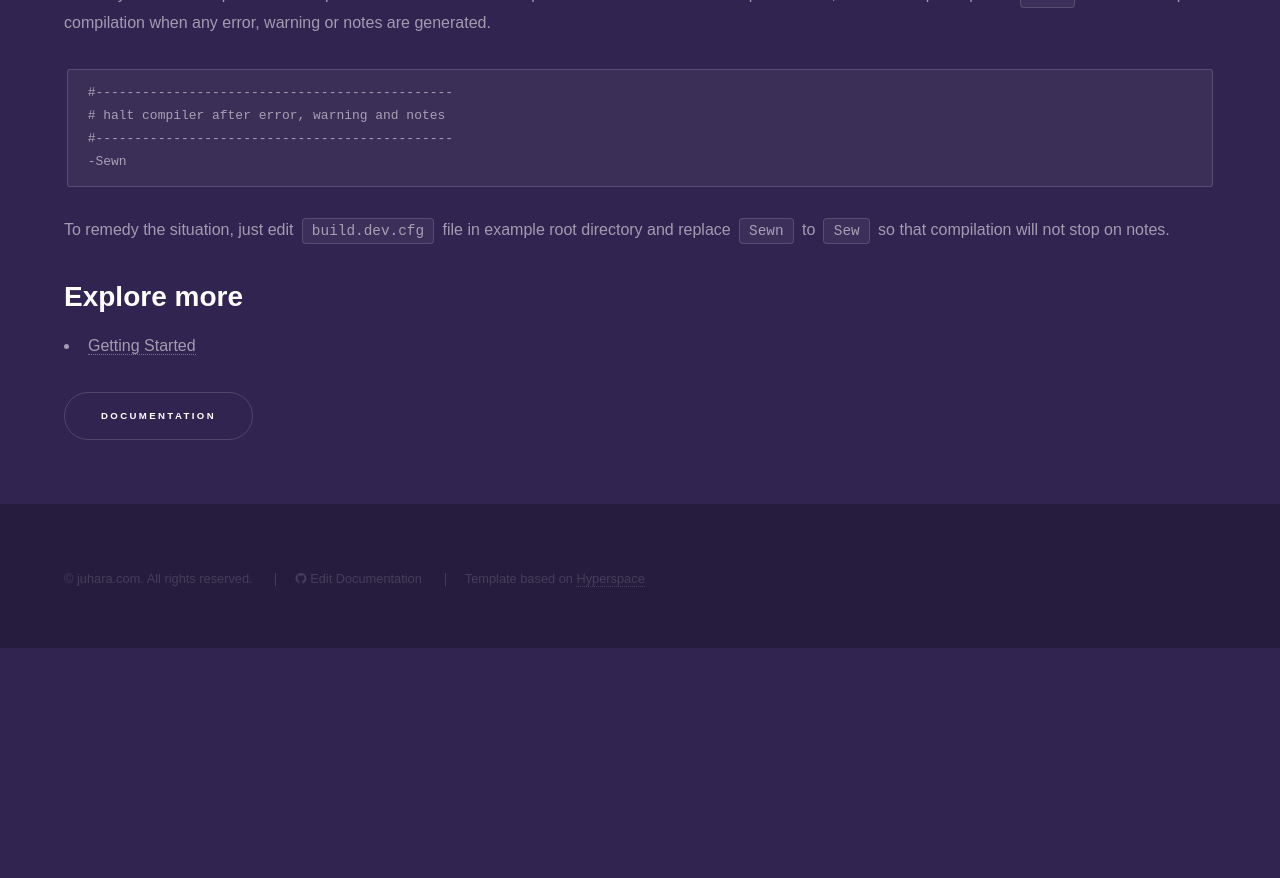
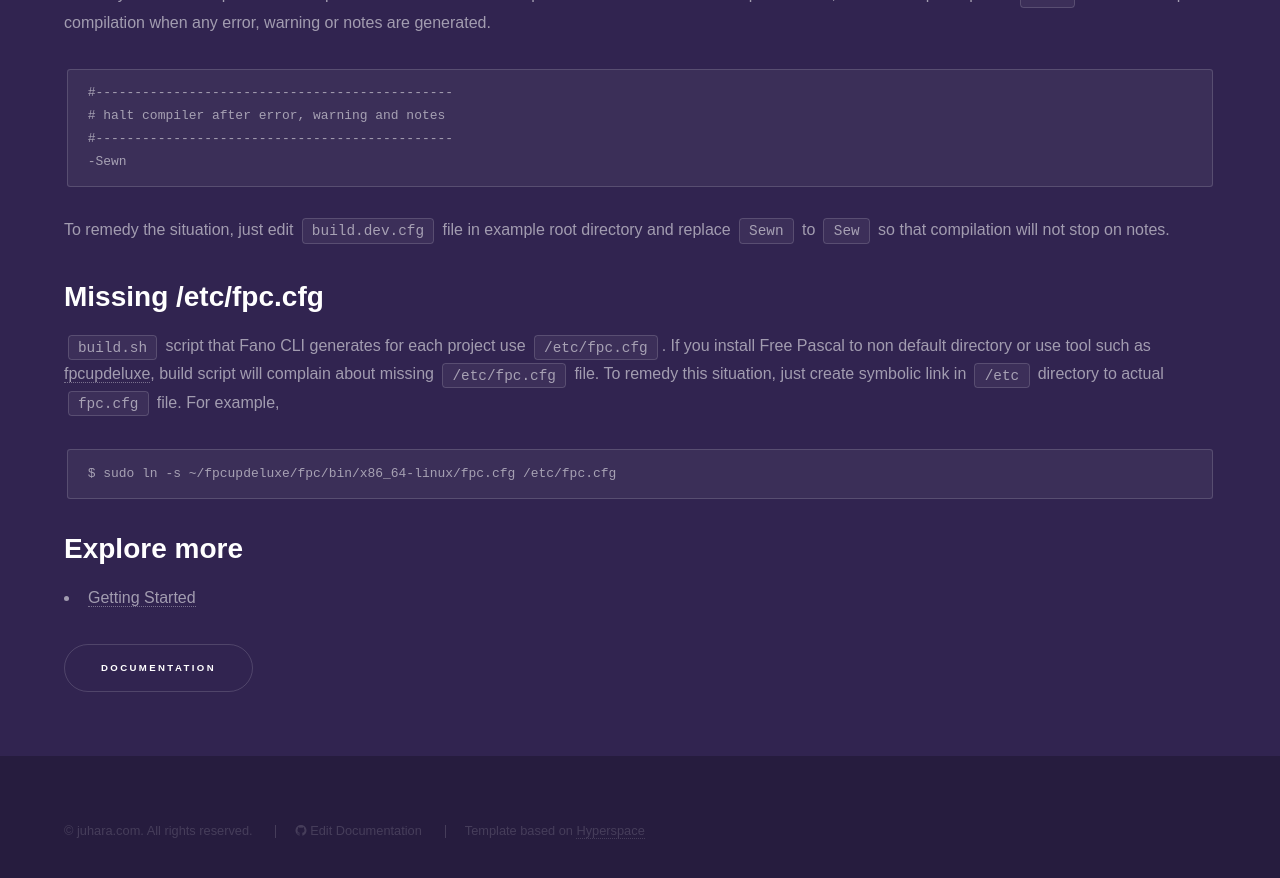
Before and after one commit to fanoframework/fanoframework.github.io, a Jekyll site: the page built from known-issues/index.md, in a window 1280 px wide and 900 px high, scrolled down 2581 px. Shown: the top 878 px of the window. Built offline with Jekyll 4.4.1, drawn with Linux system fonts in a browser that asks for light colours; our own code applies the rules of GitHub Pages for plain Markdown files; before the commit the page ends 3229 px from its top, so only the background shows below that.

Commit message:
Add content about missing fpc.cfg

````diff
--- a/known-issues/index.md
+++ b/known-issues/index.md
@@ -107,6 +107,14 @@ You may find that compilation will stop with Free Pascal 3.2.0 compiler. This is
 
 To remedy the situation, just edit `build.dev.cfg` file in example root directory and replace `Sewn` to `Sew` so that compilation will not stop on notes.
 
+## <a name="missing-etc-fpc-cfg"></a>Missing /etc/fpc.cfg
+
+`build.sh` script that Fano CLI generates for each project use `/etc/fpc.cfg`. If you install Free Pascal to non default directory or use tool such as [fpcupdeluxe](https://github.com/LongDirtyAnimAlf/fpcupdeluxe), build script will complain about missing `/etc/fpc.cfg` file. To remedy this situation, just create symbolic link in `/etc` directory to actual `fpc.cfg` file. For example,
+
+```
+$ sudo ln -s ~/fpcupdeluxe/fpc/bin/x86_64-linux/fpc.cfg /etc/fpc.cfg
+```
+
 ## Explore more
 
 - [Getting Started](/getting-started)
````
